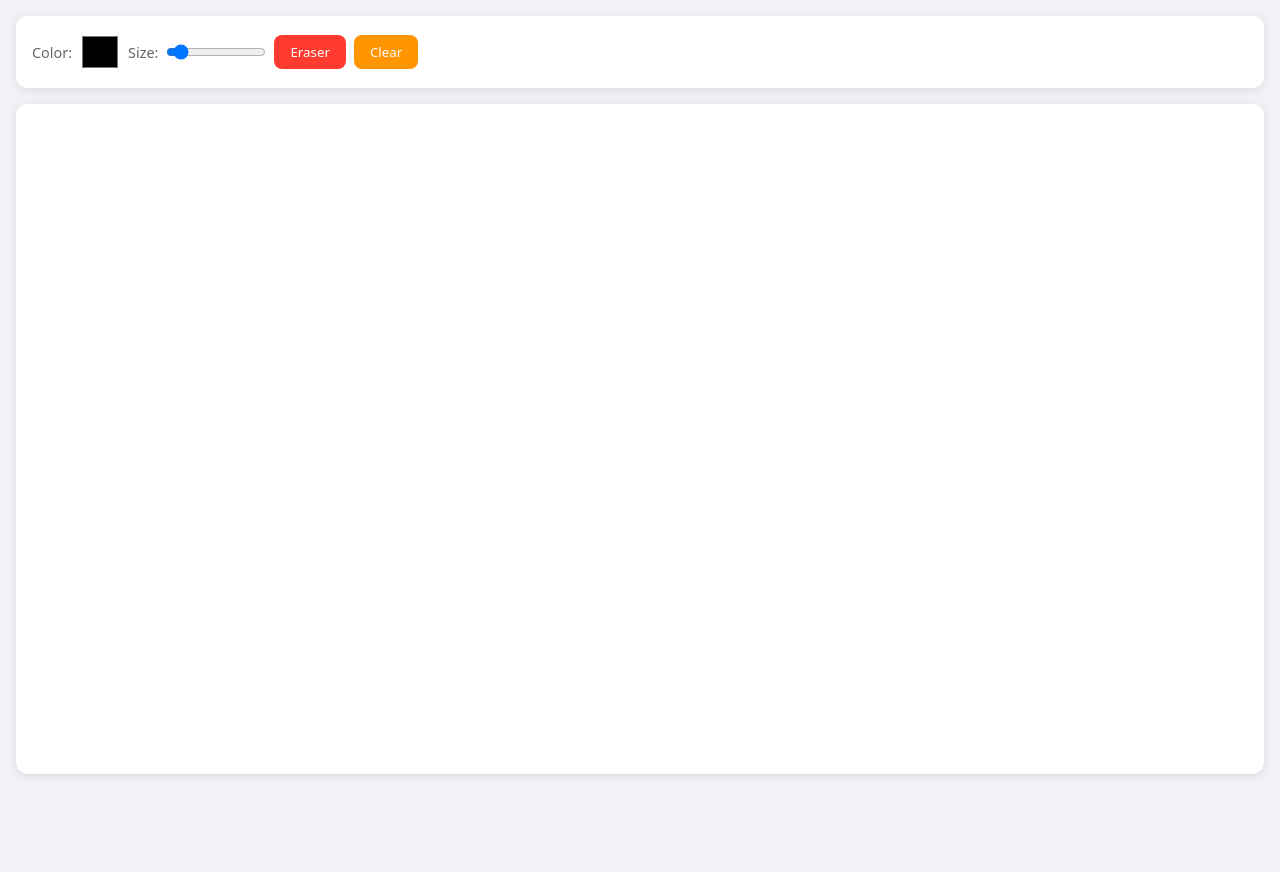
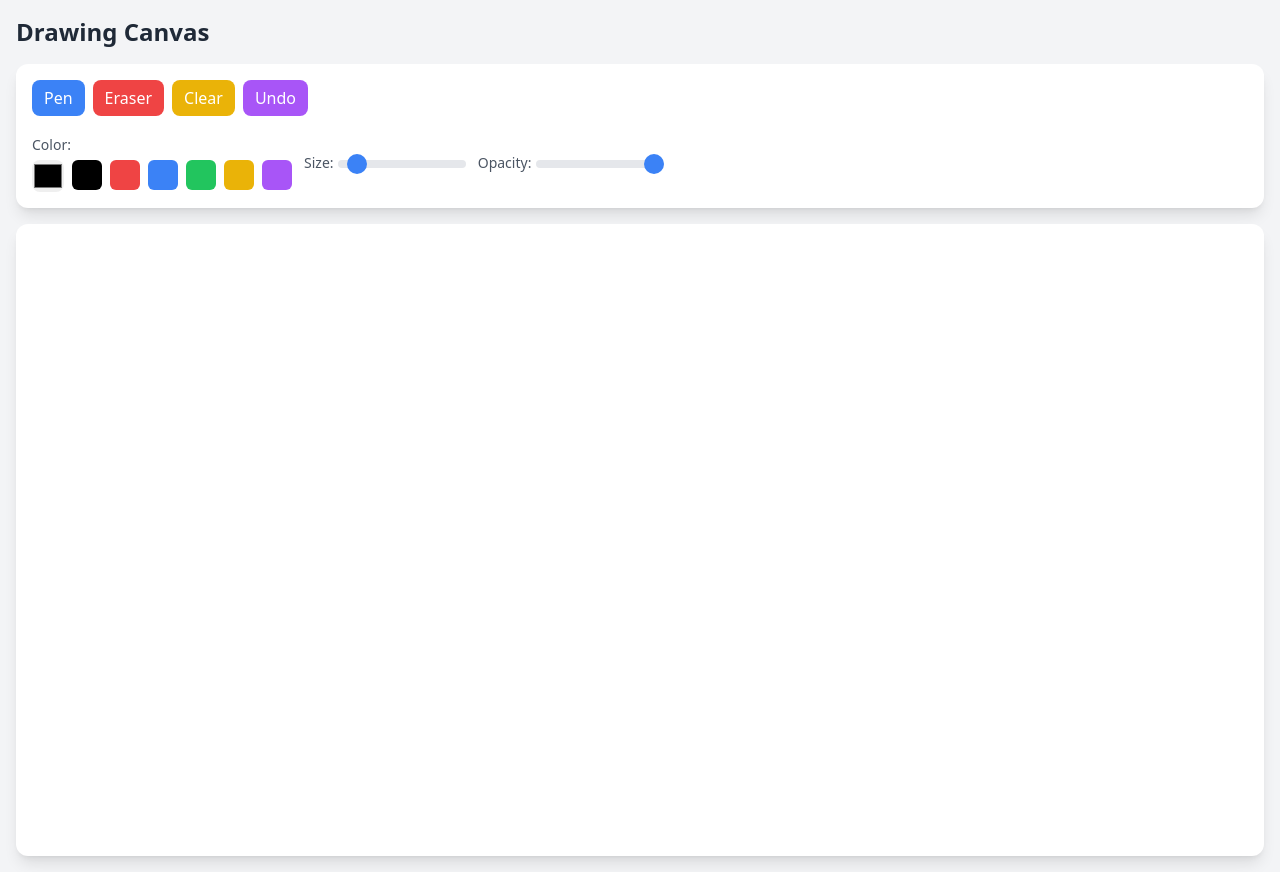
Before and after one commit to enoughsantosh/SKETCH, a plain HTML site: page index.html in a window 1280 px wide. Before the commit the page ends 800 px from the top, so only its background shows below. Drawn offline with nearby package versions, Linux system fonts and the light colour scheme.

Commit message:
Update index.html

```diff
--- a/index.html
+++ b/index.html
@@ -3,116 +3,130 @@
 <head>
     <meta charset="UTF-8">
     <meta name="viewport" content="width=device-width, initial-scale=1.0, maximum-scale=1.0, user-scalable=no">
-    <title>Drawing App</title>
+    <title>Enhanced Drawing App</title>
+    <script src="https://cdn.tailwindcss.com"></script>
     <style>
         * {
             margin: 0;
             padding: 0;
             box-sizing: border-box;
-            font-family: system-ui, -apple-system, sans-serif;
+            -webkit-tap-highlight-color: transparent;
         }
 
         body {
-            min-height: 100vh;
-            background: #f0f2f5;
-            touch-action: none;
-            overflow: hidden;
+            overscroll-behavior: none;
         }
 
-        .container {
-            max-width: 100%;
-            margin: 0 auto;
-            padding: 1rem;
-        }
-
-        .toolbar {
-            background: white;
-            padding: 1rem;
-            border-radius: 12px;
-            box-shadow: 0 2px 10px rgba(0,0,0,0.1);
-            margin-bottom: 1rem;
-            display: flex;
-            flex-wrap: wrap;
-            gap: 0.5rem;
-            align-items: center;
-        }
-
-        .control-group {
-            display: flex;
-            align-items: center;
-            gap: 0.5rem;
-        }
-
-        label {
-            font-size: 0.9rem;
-            color: #666;
-        }
-
-        input[type="color"] {
-            width: 40px;
-            height: 40px;
-            border: none;
-            border-radius: 8px;
-            background: none;
+        .custom-range::-webkit-slider-thumb {
+            -webkit-appearance: none;
+            appearance: none;
+            width: 20px;
+            height: 20px;
+            background: #3B82F6;
+            border-radius: 50%;
             cursor: pointer;
         }
 
-        input[type="range"] {
-            width: 100px;
+        .tool-active {
+            @apply ring-2 ring-blue-500 ring-offset-2;
         }
 
-        button {
-            padding: 0.5rem 1rem;
-            border: none;
-            border-radius: 8px;
-            background: #007AFF;
-            color: white;
+        .color-swatch {
+            width: 30px;
+            height: 30px;
+            border-radius: 6px;
             cursor: pointer;
-            transition: background 0.2s;
-            font-weight: 500;
+            transition: transform 0.2s;
         }
 
-        button:hover {
-            background: #0056b3;
+        .color-swatch:hover {
+            transform: scale(1.1);
         }
 
-        button.eraser {
-            background: #FF3B30;
+        .zoom-controls {
+            position: fixed;
+            bottom: 20px;
+            right: 20px;
+            display: flex;
+            gap: 10px;
         }
 
-        button.eraser.active {
-            background: #cc2f26;
-        }
-
-        button.clear {
-            background: #FF9500;
-        }
-
-        canvas {
-            width: 100%;
-            height: calc(100vh - 130px);
-            background: white;
-            border-radius: 12px;
-            box-shadow: 0 2px 10px rgba(0,0,0,0.1);
-            touch-action: none;
+        .zoom-controls button {
+            width: 40px;
+            height: 40px;
+            background-color: #3B82F6;
+            color: white;
+            border-radius: 50%;
+            display: flex;
+            align-items: center;
+            justify-content: center;
+            font-size: 20px;
+            cursor: pointer;
+            border: none;
+            outline: none;
         }
     </style>
 </head>
-<body>
-    <div class="container">
-        <div class="toolbar">
-            <div class="control-group">
-                <label for="color">Color:</label>
-                <input type="color" id="color" value="#000000">
+<body class="bg-gray-100 min-h-screen">
+    <div class="max-w-7xl mx-auto p-4">
+        <!-- Header -->
+        <header class="mb-4">
+            <h1 class="text-2xl font-bold text-gray-800">Drawing Canvas</h1>
+        </header>
+
+        <!-- Toolbar -->
+        <div class="bg-white rounded-xl shadow-lg p-4 mb-4 space-y-4">
+            <!-- Primary Tools -->
+            <div class="flex flex-wrap gap-2">
+                <button id="penTool" class="tool-active px-3 py-1.5 bg-blue-500 text-white rounded-lg hover:bg-blue-600 transition-colors">
+                    Pen
+                </button>
+                <button id="eraser" class="px-3 py-1.5 bg-red-500 text-white rounded-lg hover:bg-red-600 transition-colors">
+                    Eraser
+                </button>
+                <button id="clear" class="px-3 py-1.5 bg-yellow-500 text-white rounded-lg hover:bg-yellow-600 transition-colors">
+                    Clear
+                </button>
+                <button id="undo" class="px-3 py-1.5 bg-purple-500 text-white rounded-lg hover:bg-purple-600 transition-colors">
+                    Undo
+                </button>
+
             </div>
-            <div class="control-group">
-                <label for="size">Size:</label>
-                <input type="range" id="size" min="1" max="50" value="5">
+
+            <!-- Color and Size Controls -->
+            <div class="flex flex-wrap gap-3 items-center">
+                <div class="space-y-1">
+                    <label class="text-sm text-gray-600">Color:</label>
+                    <div class="flex gap-2">
+                        <input type="color" id="color" class="w-8 h-8 rounded-lg cursor-pointer" value="#000000">
+                        <div class="flex gap-2" id="colorSwatches">
+                            <div class="color-swatch bg-black" data-color="#000000"></div>
+                            <div class="color-swatch bg-red-500" data-color="#EF4444"></div>
+                            <div class="color-swatch bg-blue-500" data-color="#3B82F6"></div>
+                            <div class="color-swatch bg-green-500" data-color="#10B981"></div>
+                            <div class="color-swatch bg-yellow-500" data-color="#F59E0B"></div>
+                            <div class="color-swatch bg-purple-500" data-color="#8B5CF6"></div>
+                        </div>
+                    </div>
+                </div>
+                <div class="space-y-1">
+                    <label class="text-sm text-gray-600">Size:</label>
+                    <input type="range" id="size" min="1" max="50" value="5"
+                           class="custom-range w-24 md:w-32 h-2 bg-gray-200 rounded-lg appearance-none cursor-pointer">
+                </div>
+                <div class="space-y-1">
+                    <label class="text-sm text-gray-600">Opacity:</label>
+                    <input type="range" id="opacity" min="1" max="100" value="100"
+                           class="custom-range w-24 md:w-32 h-2 bg-gray-200 rounded-lg appearance-none cursor-pointer">
+                </div>
             </div>
-            <button class="eraser" id="eraser">Eraser</button>
-            <button class="clear" id="clear">Clear</button>
         </div>
-        <canvas id="canvas"></canvas>
+
+        <!-- Canvas Container -->
+        <div class="bg-white rounded-xl shadow-lg p-2  relative">
+            <canvas id="canvas" class="w-full h-full rounded-lg touch-none"></canvas>
+
+        </div>
     </div>
 
     <script>
@@ -120,17 +134,32 @@
         const ctx = canvas.getContext('2d');
         const colorPicker = document.getElementById('color');
         const sizePicker = document.getElementById('size');
+        const opacityPicker = document.getElementById('opacity');
         const eraserBtn = document.getElementById('eraser');
+        const penBtn = document.getElementById('penTool');
         const clearBtn = document.getElementById('clear');
+        const undoBtn = document.getElementById('undo');
+        const saveBtn = document.getElementById('save');
+        const colorSwatches = document.getElementById('colorSwatches');
+        const zoomInBtn = document.getElementById('zoomIn');
+        const zoomOutBtn = document.getElementById('zoomOut');
 
         let isDrawing = false;
         let isEraser = false;
         let lastX = 0;
         let lastY = 0;
+        let undoStack = [];
+        let scale = 1;
+
+        function saveState() {
+            undoStack.push(canvas.toDataURL());
+            if (undoStack.length > 10) undoStack.shift(); // Keep last 10 states
+        }
 
         function resizeCanvas() {
-            canvas.width = canvas.offsetWidth;
-            canvas.height = canvas.offsetHeight;
+            const rect = canvas.getBoundingClientRect();
+            canvas.width = rect.width;
+            canvas.height = rect.height;
             ctx.lineCap = 'round';
             ctx.lineJoin = 'round';
         }
@@ -153,6 +182,7 @@
             ctx.lineTo(x, y);
             ctx.strokeStyle = isEraser ? '#ffffff' : colorPicker.value;
             ctx.lineWidth = sizePicker.value;
+            ctx.globalAlpha = opacityPicker.value / 100;
             ctx.stroke();
 
             [lastX, lastY] = [x, y];
@@ -160,6 +190,7 @@
 
         function startDrawing(e) {
             isDrawing = true;
+            saveState();
             if (e.type.includes('mouse')) {
                 [lastX, lastY] = [e.offsetX, e.offsetY];
             } else {
@@ -175,13 +206,60 @@
             isDrawing = false;
         }
 
+        // Tool Handlers
         eraserBtn.addEventListener('click', () => {
-            isEraser = !isEraser;
-            eraserBtn.classList.toggle('active');
+            isEraser = true;
+            eraserBtn.classList.add('tool-active');
+            penBtn.classList.remove('tool-active');
+        });
+
+        penBtn.addEventListener('click', () => {
+            isEraser = false;
+            penBtn.classList.add('tool-active');
+            eraserBtn.classList.remove('tool-active');
         });
 
         clearBtn.addEventListener('click', () => {
+            saveState();
             ctx.clearRect(0, 0, canvas.width, canvas.height);
+        });
+
+        undoBtn.addEventListener('click', () => {
+            if (undoStack.length > 0) {
+                const img = new Image();
+                img.src = undoStack.pop();
+                img.onload = () => {
+                    ctx.clearRect(0, 0, canvas.width, canvas.height);
+                    ctx.drawImage(img, 0, 0);
+                };
+            }
+        });
+
+        saveBtn.addEventListener('click', () => {
+            const link = document.createElement('a');
+            link.download = 'drawing.png';
+            link.href = canvas.toDataURL();
+            link.click();
+        });
+
+        // Color Swatches
+        colorSwatches.addEventListener('click', (e) => {
+            if (e.target.classList.contains('color-swatch')) {
+                const color = e.target.dataset.color;
+                colorPicker.value = color;
+            }
+        });
+
+        // Zoom Controls
+        zoomInBtn.addEventListener('click', () => {
+            scale += 0.1;
+            ctx.setTransform(scale, 0, 0, scale, 0, 0);
+        });
+
+        zoomOutBtn.addEventListener('click', () => {
+            scale -= 0.1;
+            if (scale < 0.1) scale = 0.1;
+            ctx.setTransform(scale, 0, 0, scale, 0, 0);
         });
 
         // Mouse Events
@@ -201,6 +279,40 @@
         });
         canvas.addEventListener('touchend', stopDrawing);
 
+        // Pinch-to-Zoom for Touch Devices
+        let initialDistance = null;
+
+        canvas.addEventListener('touchstart', (e) => {
+            if (e.touches.length === 2) {
+                initialDistance = Math.hypot(
+                    e.touches[0].clientX - e.touches[1].clientX,
+                    e.touches[0].clientY - e.touches[1].clientY
+                );
+            }
+        });
+
+        canvas.addEventListener('touchmove', (e) => {
+            if (e.touches.length === 2) {
+                e.preventDefault();
+                const currentDistance = Math.hypot(
+                    e.touches[0].clientX - e.touches[1].clientX,
+                    e.touches[0].clientY - e.touches[1].clientY
+                );
+
+                if (initialDistance !== null) {
+                    const delta = currentDistance - initialDistance;
+                    scale += delta * 0.01;
+                    if (scale < 0.1) scale = 0.1;
+                    ctx.setTransform(scale, 0, 0, scale, 0, 0);
+                    initialDistance = currentDistance;
+                }
+            }
+        });
+
+        canvas.addEventListener('touchend', () => {
+            initialDistance = null;
+        });
+
         // Initial setup
         window.addEventListener('resize', resizeCanvas);
         resizeCanvas();
```
